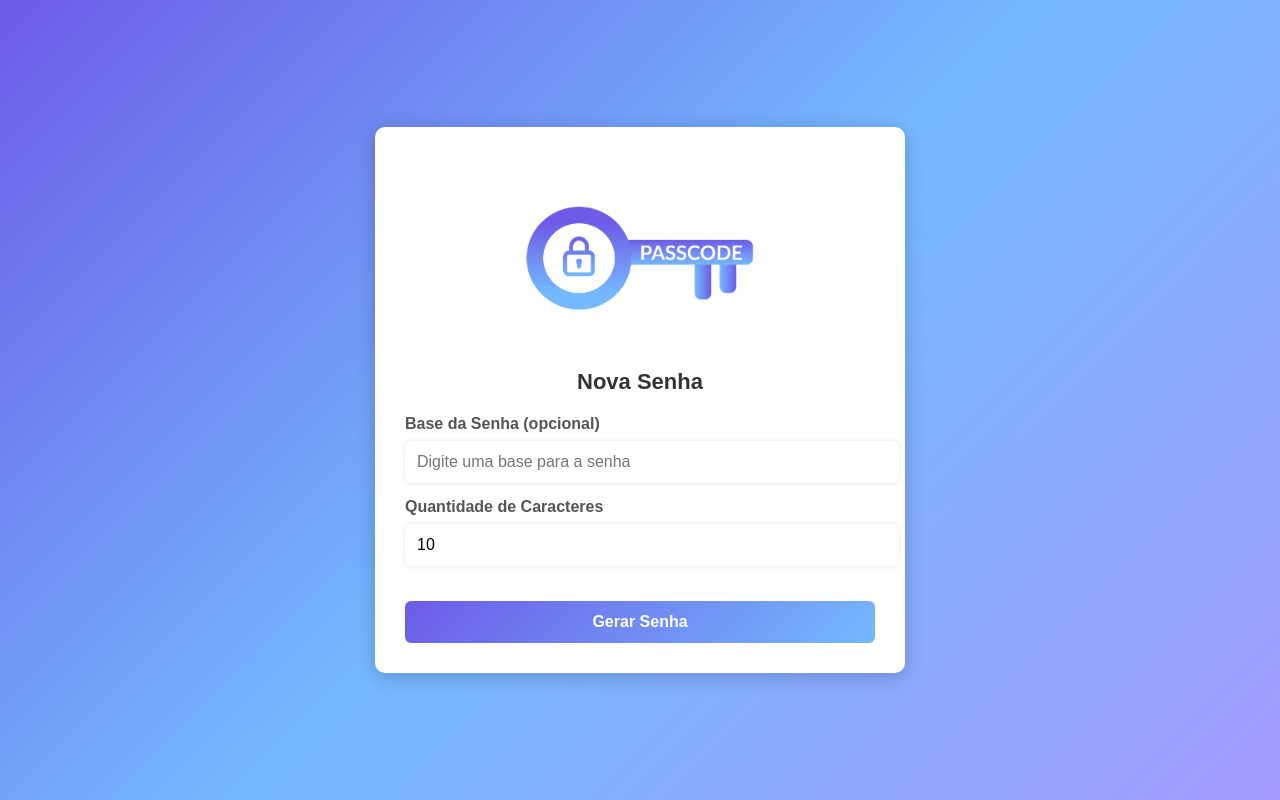
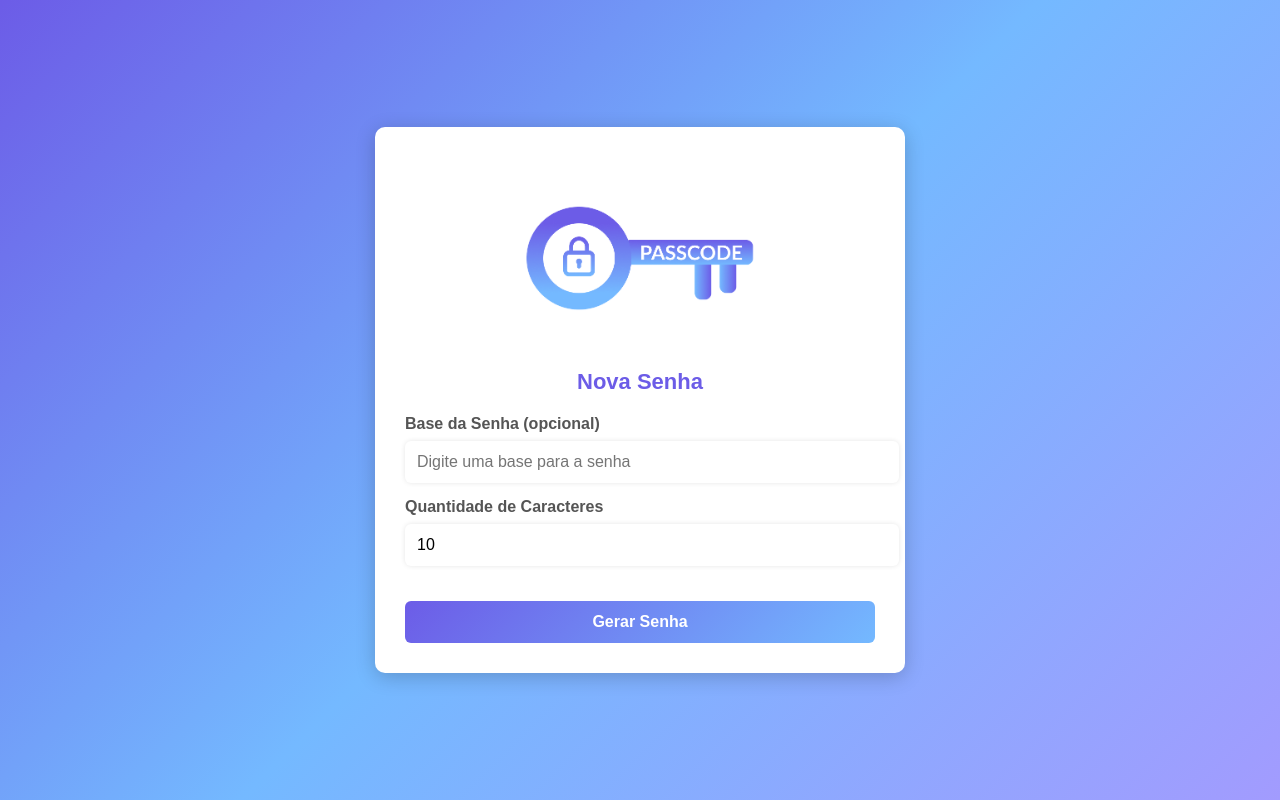
Before and after one commit to vanecaroll/gerenciador-senhas, a plain HTML site: page nova-senha.html in a window 1280 px wide. Drawn offline with Linux system fonts and the light colour scheme.

Commit message:
Alteração título

```diff
--- a/nova-senha.html
+++ b/nova-senha.html
@@ -40,7 +40,7 @@
 
         h2 {
             font-size: 22px;
-            color: #333;
+            color: #6c5ce7;
             margin-bottom: 20px;
         }
 
```
